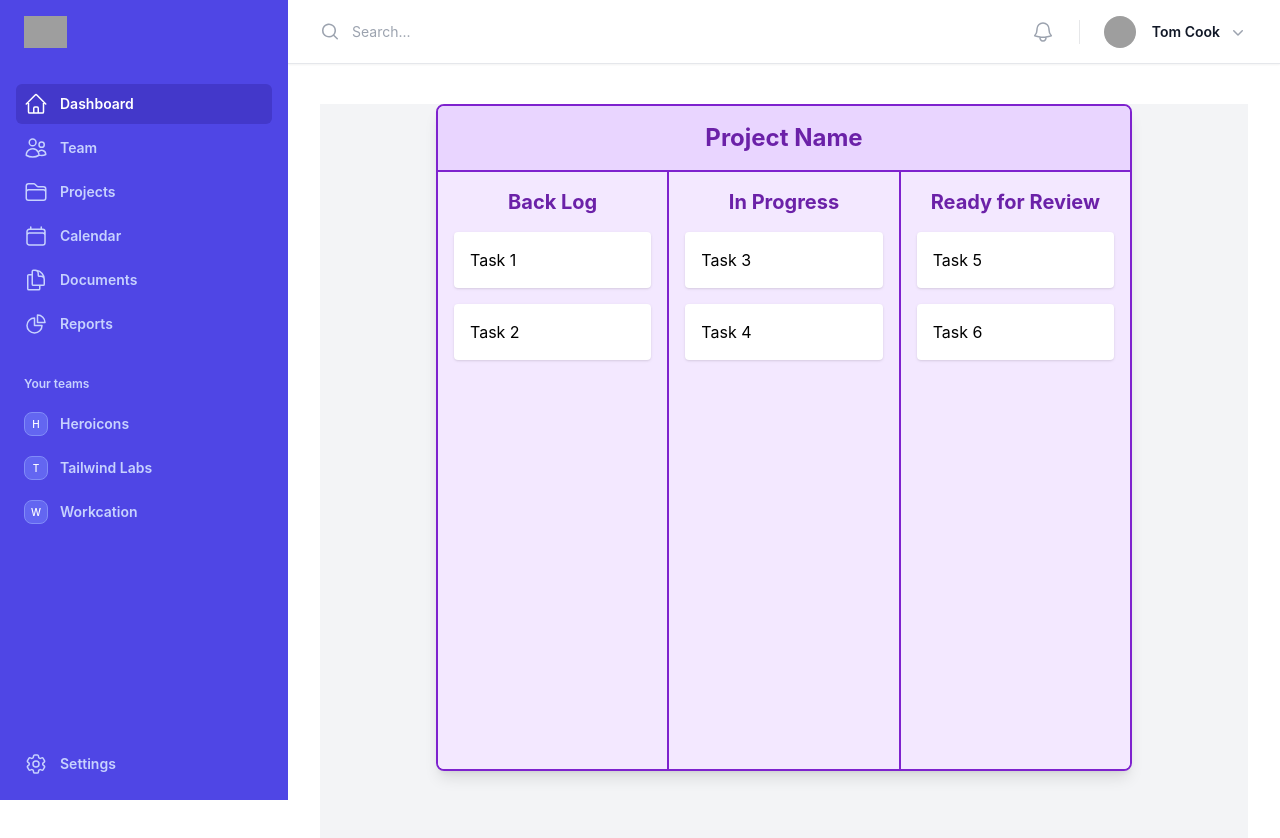
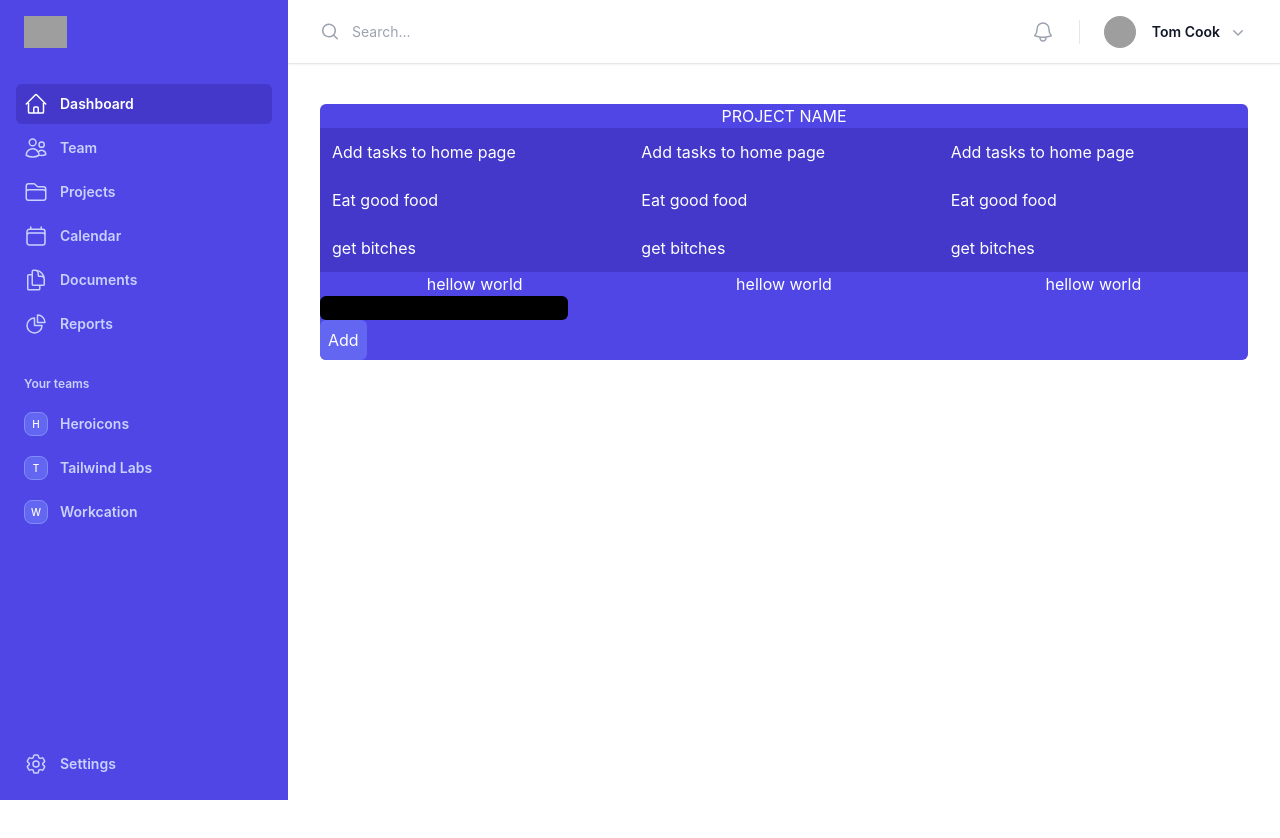
Before and after one commit to anthora2/TaskManager, a React (Create React App) app in the folder task-manager/: page / in a window 1280 px wide. Shown: the top 838 px of the page. After the commit the page ends 800 px from the top, so only its background shows below. Built offline with nearby package versions, Linux system fonts and the light colour scheme; grey boxes are pictures that could not be loaded.

Commit message:
broken as of now, need to decide how restrucutre of code is going to happen

```diff
--- a/task-manager/package.json
+++ b/task-manager/package.json
@@ -3,6 +3,9 @@
   "version": "0.1.0",
   "private": true,
   "dependencies": {
+    "@dnd-kit/core": "^6.1.0",
+    "@dnd-kit/sortable": "^8.0.0",
+    "@dnd-kit/utilities": "^3.2.2",
     "@headlessui/react": "^2.0.4",
     "@heroicons/react": "^2.1.3",
     "@testing-library/jest-dom": "^5.17.0",
--- /dev/null
+++ b/task-manager/src/components/Column.js
@@ -0,0 +1,49 @@
+
+import { SortableContext, verticalListSortingStrategy } from "@dnd-kit/sortable"
+import { DndContext, KeyboardSensor, PointerSensor, TouchSensor, closestCorners, useSensor, useSensors } from "@dnd-kit/core"
+import { arrayMove, sortableKeyboardCoordinates } from "@dnd-kit/sortable";
+import Task from "./Task"
+
+
+export default function Column({tasks}) {
+
+	const getTaskPos = id => tasks.findIndex(task =>
+		task.id === id)
+
+	const handleDragEnd = event => {
+		const {active, over} = event
+
+		if (active.id === over.id) return;
+
+		setTasks(tasks => {
+			const originalPos = getTaskPos(active.id)
+			const newPos = getTaskPos(over.id)
+
+			return arrayMove(tasks, originalPos, newPos)
+		});
+	}
+	const sensors = useSensors(
+		useSensor(PointerSensor),
+		useSensor(TouchSensor),
+		useSensor(KeyboardSensor, {
+			coordinateGetter : sortableKeyboardCoordinates,
+		})
+		);
+
+
+		//okay so the problem right now is just figuring out what to do about the column being draggable
+
+    return (
+        <div>
+					<DndContext sensors={sensors} onDragEnd={handleDragEnd} collisionDetection={closestCorners}>
+
+						<SortableContext items={tasks} strategy={verticalListSortingStrategy}>
+							{tasks.map((task) => (
+								<Task id={task.id} title={task.title} key={task.id} />
+								))}
+							</SortableContext>
+
+					</DndContext>
+        </div>
+    )
+}
--- /dev/null
+++ b/task-manager/src/components/Input.js
@@ -0,0 +1,22 @@
+
+import { useState } from 'react'
+
+export default function Input({onSubmit}) {
+	const [input, setInput] = useState("")
+
+	const handleSubmit = () => {
+		if (!input) return;
+
+		onSubmit(input)
+
+		setInput("")
+	}
+	return (
+		<div>
+			<input type="text" value={input} onChange={e => setInput(e.target.value)} className='bg-black text-white flex flex-col rounded-md'/>
+			<button onClick={handleSubmit} className='p-2 bg-indigo-500 teaxt-white rounded-md'>
+				Add
+			</button>
+		</div>
+	)
+}
--- /dev/null
+++ b/task-manager/src/components/Task.js
@@ -0,0 +1,20 @@
+import { useSortable } from "@dnd-kit/sortable"
+import {CSS} from '@dnd-kit/utilities'
+
+
+
+export default function Task({id, title}) {
+
+    const {attributes, listeners, setNodeRef,
+        transform, transition} = useSortable({id})
+
+    const style = {
+        transition,
+        transform : CSS.Transform.toString(transform)
+    }
+    return (
+        <div ref={setNodeRef} {... attributes} {... listeners} style={style} className="p-3 bg-indigo-700 ">
+            {title}
+        </div>
+    )
+}
--- a/task-manager/src/components/taskBoard.js
+++ b/task-manager/src/components/taskBoard.js
@@ -1,199 +1,60 @@
-// import React from 'react';
+import { DndContext, KeyboardSensor, PointerSensor, TouchSensor, closestCorners, useSensor, useSensors } from "@dnd-kit/core"
+import { useState } from "react"
+import Column from "./Column";
+import Input from "./Input"
+import { arrayMove, sortableKeyboardCoordinates } from "@dnd-kit/sortable";
 
-// export default function HomePage() {
-//   return (
-// 		<div>
-// 			<h1 className='text-center mb-1 pt-5 text-3xl'> Task Manager</h1>
+export default function TaskBoard() {
+	const [tasks, setTasks] = useState([
+		{id: 1, title : "Add tasks to home page"},
+		{id: 2, title : "Eat good food"},
+		{id: 3, title : "get bitches"}
+	]);
 
-// 			<div className="flex items-center justify-center h-screen bg-white">
-// 				<div className="w-4/5 h-4/5 bg-white border-2 border-gray-400 rounded-lg p-4 flex gap-4">
-// 						<div className="flex-1 bg-gray-200 rounded-lg">D</div>
+	const addTask = title => {
+		setTasks(tasks => [...tasks, {id: tasks.length + 1, title}])
+	}
+	const getTaskPos = id => tasks.findIndex(task =>
+		task.id === id)
+
+	const handleDragEnd = event => {
+		const {active, over} = event
+
+		if (active.id === over.id) return;
+
+		setTasks(tasks => {
+			const originalPos = getTaskPos(active.id)
+			const newPos = getTaskPos(over.id)
+
+			return arrayMove(tasks, originalPos, newPos)
+		});
+	}
+	const sensors = useSensors(
+		useSensor(PointerSensor),
+		useSensor(TouchSensor),
+		useSensor(KeyboardSensor, {
+			coordinateGetter : sortableKeyboardCoordinates,
+		})
+		);
 
 
-// 					<div className="flex-1 bg-gray-200 rounded-lg"></div>
-// 					<div className="flex-1 bg-gray-200 rounded-lg"></div>
-// 				</div>
-// 			</div>
-// 		</div>
+    return (
+			<div className="w-full bg-indigo-600 text-white rounded-md border-black">
+				<h1 className="w-full indigo-700 text-center"> PROJECT NAME</h1>
+				<div className="grid grid-cols-3 border-white">
 
-//   );
-// }
-// src/components/TaskBoard.js
-// ProjectBoard.js
-// import React from 'react';
+						<Column tasks={tasks}/>
+						<Column tasks={tasks}/>
+						<Column tasks={tasks}/>
 
-// const TaskBoard = () => {
-//   return (
-//     <div className="flex flex-col items-center h-screen bg-gray-100">
-//       <div className="w-3/4 h-5/6 border-2 border-purple-700 rounded-lg overflow-hidden shadow-lg">
-//         {/* Project Name */}
-//         <div className="bg-purple-200 text-center py-4 border-b-2 border-purple-700">
-//           <h1 className="text-2xl font-bold text-purple-800">Project Name</h1>
-//         </div>
 
-//         <div className="flex h-full">
-//           <div className="flex-1 p-4 border-r-2 border-purple-700 bg-purple-100 flex flex-col">
-//             <div className="text-center mb-4">
-//               <h2 className="text-xl font-bold text-purple-800">Back Log</h2>
-//             </div>
-//             {/* Tasks can be added here */}
-//           </div>
-//           <div className="flex-1 p-4 border-r-2 border-purple-700 bg-purple-100 flex flex-col">
-//             <div className="text-center mb-4">
-//               <h2 className="text-xl font-bold text-purple-800">In Progress</h2>
-//             </div>
-//             {/* Tasks can be added here */}
-//           </div>
-//           <div className="flex-1 p-4 bg-purple-100 flex flex-col">
-//             <div className="text-center mb-4">
-//               <h2 className="text-xl font-bold text-purple-800">Ready for Review</h2>
-//             </div>
-//             {/* Tasks can be added here */}
-//           </div>
-//         </div>
-//       </div>
-//     </div>
-//   );
-// };
+						<h1 className="w-full text-center"> hellow world</h1>
+					<h1 className="w-full text-center"> hellow world</h1>
+					<h1 className="w-full text-center"> hellow world</h1>
 
-// export default TaskBoard;
-import React, { useState } from 'react';
-import { DragDropContext, Droppable, Draggable } from 'react-beautiful-dnd';
+					<Input onSubmit={addTask}/>
+				</div>
+			</div>
 
-const initialTasks = {
-  backlog: [
-    { id: 'task-1', content: 'Task 1' },
-    { id: 'task-2', content: 'Task 2' },
-  ],
-  inProgress: [
-    { id: 'task-3', content: 'Task 3' },
-    { id: 'task-4', content: 'Task 4' },
-  ],
-  review: [
-    { id: 'task-5', content: 'Task 5' },
-    { id: 'task-6', content: 'Task 6' },
-  ],
-};
-
-const TaskBoard = () => {
-  const [tasks, setTasks] = useState(initialTasks);
-
-  const onDragEnd = (result) => {
-    const { source, destination } = result;
-
-    if (!destination) return;
-
-    const sourceColumn = tasks[source.droppableId];
-    const destColumn = tasks[destination.droppableId];
-    const [movedTask] = sourceColumn.splice(source.index, 1);
-    destColumn.splice(destination.index, 0, movedTask);
-
-    setTasks({
-      ...tasks,
-      [source.droppableId]: sourceColumn,
-      [destination.droppableId]: destColumn,
-    });
-  };
-
-  return (
-    <div className="flex flex-col items-center h-screen bg-gray-100">
-      <div className="w-3/4 h-5/6 border-2 border-purple-700 rounded-lg overflow-hidden shadow-lg">
-        {/* Project Name */}
-        <div className="bg-purple-200 text-center py-4 border-b-2 border-purple-700">
-          <h1 className="text-2xl font-bold text-purple-800">Project Name</h1>
-        </div>
-
-        <DragDropContext onDragEnd={onDragEnd}>
-          <div className="flex h-full">
-            <Droppable droppableId="backlog">
-              {(provided) => (
-                <div
-                  className="flex-1 p-4 border-r-2 border-purple-700 bg-purple-100 flex flex-col"
-                  ref={provided.innerRef}
-                  {...provided.droppableProps}
-                >
-                  <div className="text-center mb-4">
-                    <h2 className="text-xl font-bold text-purple-800">Back Log</h2>
-                  </div>
-                  {tasks.backlog.map((task, index) => (
-                    <Draggable key={task.id} draggableId={task.id} index={index}>
-                      {(provided) => (
-                        <div
-                          ref={provided.innerRef}
-                          {...provided.draggableProps}
-                          {...provided.dragHandleProps}
-                          className="bg-white p-4 mb-4 rounded shadow"
-                        >
-                          {task.content}
-                        </div>
-                      )}
-                    </Draggable>
-                  ))}
-                  {provided.placeholder}
-                </div>
-              )}
-            </Droppable>
-            <Droppable droppableId="inProgress">
-              {(provided) => (
-                <div
-                  className="flex-1 p-4 border-r-2 border-purple-700 bg-purple-100 flex flex-col"
-                  ref={provided.innerRef}
-                  {...provided.droppableProps}
-                >
-                  <div className="text-center mb-4">
-                    <h2 className="text-xl font-bold text-purple-800">In Progress</h2>
-                  </div>
-                  {tasks.inProgress.map((task, index) => (
-                    <Draggable key={task.id} draggableId={task.id} index={index}>
-                      {(provided) => (
-                        <div
-                          ref={provided.innerRef}
-                          {...provided.draggableProps}
-                          {...provided.dragHandleProps}
-                          className="bg-white p-4 mb-4 rounded shadow"
-                        >
-                          {task.content}
-                        </div>
-                      )}
-                    </Draggable>
-                  ))}
-                  {provided.placeholder}
-                </div>
-              )}
-            </Droppable>
-            <Droppable droppableId="review">
-              {(provided) => (
-                <div
-                  className="flex-1 p-4 bg-purple-100 flex flex-col"
-                  ref={provided.innerRef}
-                  {...provided.droppableProps}
-                >
-                  <div className="text-center mb-4">
-                    <h2 className="text-xl font-bold text-purple-800">Ready for Review</h2>
-                  </div>
-                  {tasks.review.map((task, index) => (
-                    <Draggable key={task.id} draggableId={task.id} index={index}>
-                      {(provided) => (
-                        <div
-                          ref={provided.innerRef}
-                          {...provided.draggableProps}
-                          {...provided.dragHandleProps}
-                          className="bg-white p-4 mb-4 rounded shadow"
-                        >
-                          {task.content}
-                        </div>
-                      )}
-                    </Draggable>
-                  ))}
-                  {provided.placeholder}
-                </div>
-              )}
-            </Droppable>
-          </div>
-        </DragDropContext>
-      </div>
-    </div>
-  );
-};
-
-export default TaskBoard;
+    )
+}
```
Also changed, not shown: task-manager/src/components/taskColumn.js (added), 1 other file (tests, documents, lock files or other folders).
